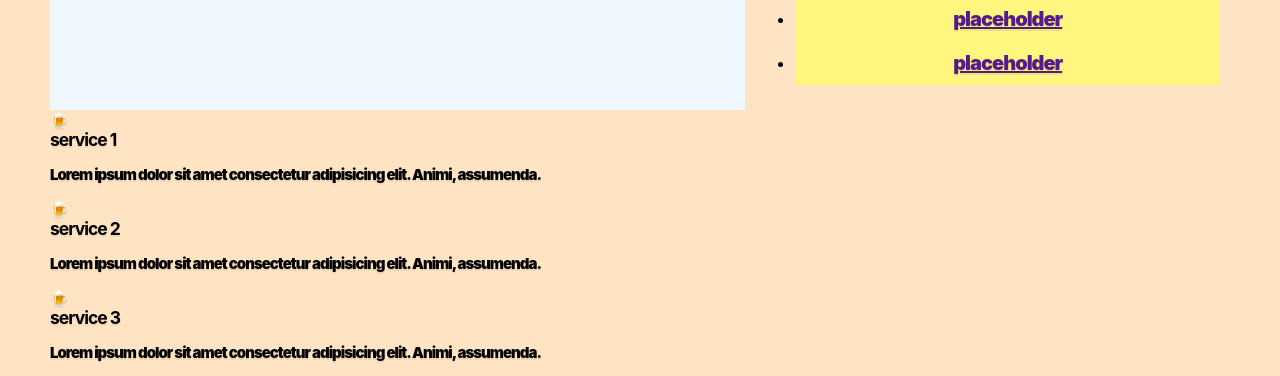
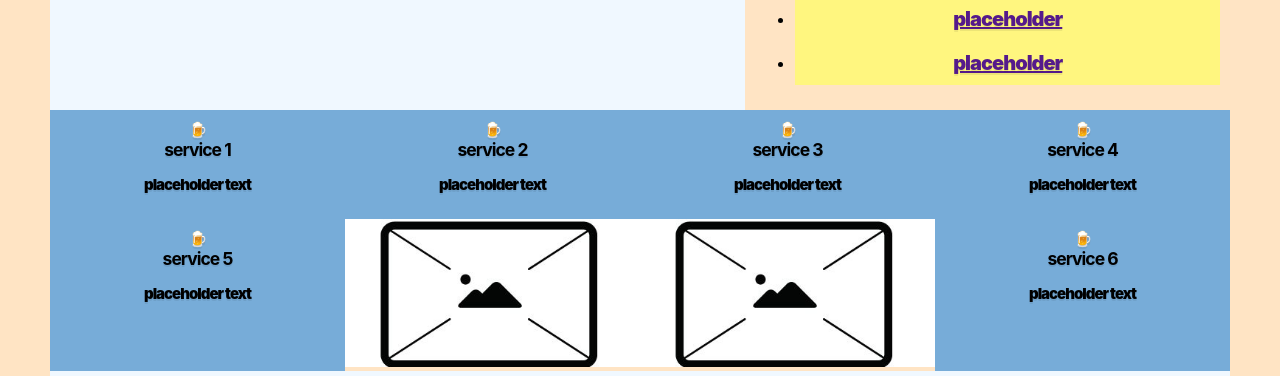
Before and after one commit to jasperrepo/Fraser_mchale_jasper_Project_3-main.zip, a plain HTML site: page .html in a window 1280 px wide. Shown: the part 210-586 px from the top of the page. Drawn offline with Linux system fonts and the light colour scheme.

Commit message:
editing css
css updates

```diff
--- a/css/responsive.css
+++ b/css/responsive.css
@@ -47,3 +47,19 @@ body {
   [aria-controls="menu-list"] {
    display: none;
   }
+  .about {
+    display: grid;
+    grid-template-columns: repeat(auto-fit,minmax(200px,1fr));  }
+
+.features{
+  display: grid;
+  grid-template-columns: repeat(auto-fit,minmax(200px,1fr));
+
+}
+.feature{
+  background-color: rgb(119, 172, 216);
+  padding: 10px;
+  text-align: center;
+  box-shadow: #ffc600;
+
+}
```
Also changed, not shown: .html.
